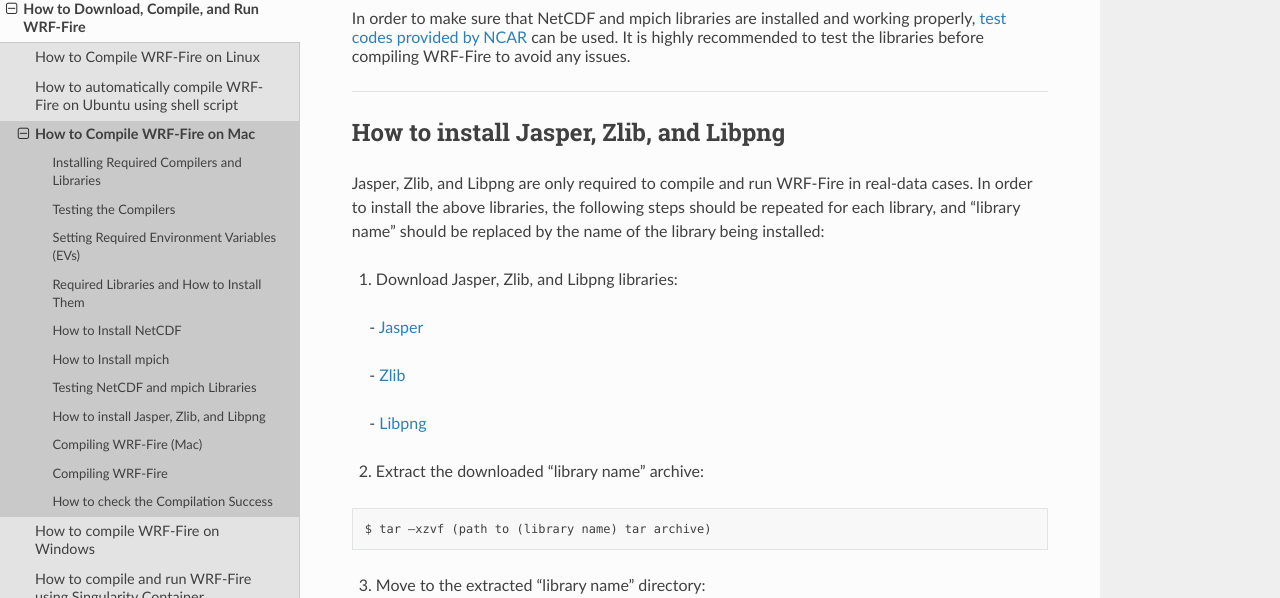
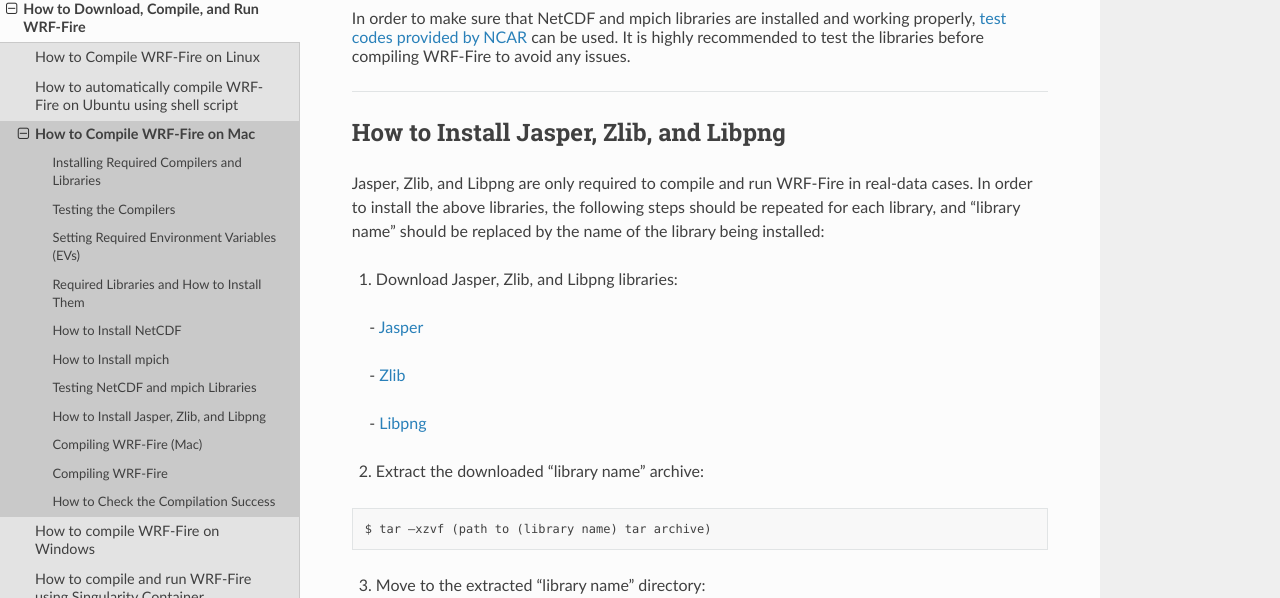
Before and after one commit to WRF-Fire-UNR/UNR-WRF-FIRE, a Sphinx documentation site: the page built from docs/source/Mac.rst, in a window 1280 px wide and 1400 px high, scrolled down 4668 px. Shown: the part 144-742 px from the top of the window. Built offline with Sphinx 7.4.7 and the Read the Docs theme 2.0.0, drawn with Linux system fonts in a browser that asks for light colours; some of the changed text lies outside the part shown.

Commit message:
Update Mac.rst

```diff
--- a/docs/source/Mac.rst
+++ b/docs/source/Mac.rst
@@ -258,7 +258,7 @@ Testing NetCDF and mpich Libraries
 
 --------------------
 
-How to install Jasper, Zlib, and Libpng
+How to Install Jasper, Zlib, and Libpng
 ---------------------------------------
 Jasper, Zlib, and Libpng are only required to compile and run WRF-Fire in real-data cases.
 In order to install the above libraries, the following steps should be repeated for each library, and “library name” should be replaced by the name of the library being installed:
@@ -329,7 +329,7 @@ First make sure that all the required compilers and libraries are working proper
 
 ------------------
 
-| **Creating the configuration file**
+| **Creating the Configuration File**
 | After extracting the source code, WRF configuration file should be created. In order to create the configuration file, the following command must be issued in the WRF’s source code directory:
 
 ::
@@ -383,7 +383,7 @@ WRF-Fire is compiled using 2 CPUs by default. To change the number of CPUs used
 
    $ ./compile -j 9 em_fire  >& log.compile
 
-How to check the Compilation Success
+How to Check the Compilation Success
 ------------------------------------
 
 .. raw:: html
```
